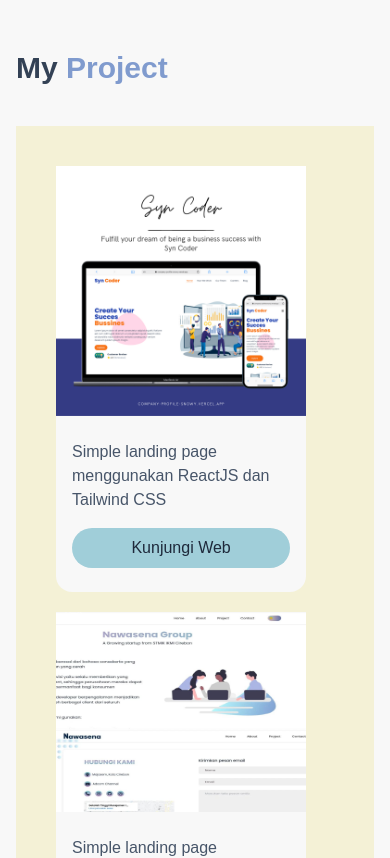
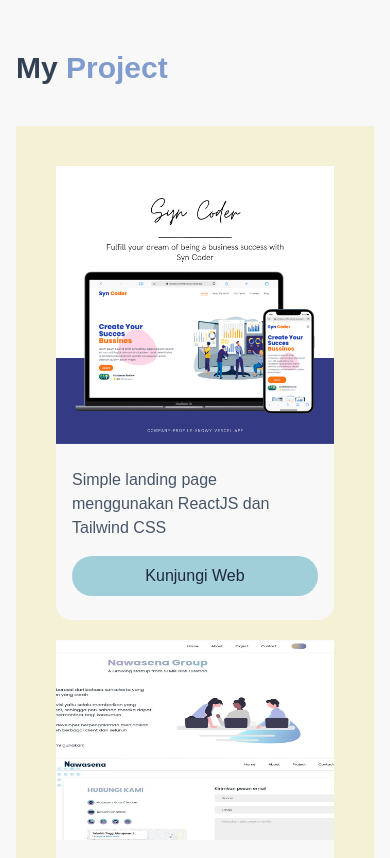
Before and after one commit to syaefulannas45/Portfolio-New-Simple, a React (Create React App) app: page / in a window 390 px wide. Shown: the part 960-1818 px from the top of the page. Built offline with nearby package versions, Linux system fonts and the light colour scheme; what prettier-plugin-tailwindcss would draw is missing.

Commit message:
portfolio

```diff
--- a/src/components/Project.js
+++ b/src/components/Project.js
@@ -8,8 +8,8 @@ const Project = () => {
           <p className="mb-10 lg:text-center text-3xl font-semibold text-slate-700 pt-10 lg:pt-0">
             My <span className="text-pastel-900">Project</span>
           </p>
-          <div className="grid w-full lg:grid-cols-3 lg:gap-3 bg-pastel-1000 py-10 px-10 space-y-5 lg:space-y-0">
-          <div className="flex flex-col items-center justify-center rounded-2xl bg-pastel-600 w-[90%]">
+          <div className="lg:grid w-full lg:grid-cols-3 lg:gap-3 bg-pastel-1000 py-10 px-10 space-y-5 lg:space-y-0 flex flex-col justify-center">
+          <div className="flex flex-col items-center justify-center rounded-2xl bg-pastel-600 lg:w-[90%]">
               <img
                 src="images/project/project-1.png"
                 alt="project"
@@ -24,7 +24,7 @@ const Project = () => {
                 </button>
               </div>
             </div>
-            <div className="flex flex-col items-center justify-center rounded-2xl bg-pastel-600 w-[90%]">
+            <div className="flex flex-col items-center justify-center rounded-2xl bg-pastel-600 lg:w-[90%]">
               <img
                 src="images/project/project-2.jpeg"
                 alt="project"
@@ -39,7 +39,7 @@ const Project = () => {
                 </button>
               </div>
             </div>
-            <div className="flex flex-col items-center justify-center rounded-2xl bg-pastel-600 w-[90%]">
+            <div className="flex flex-col items-center justify-center rounded-2xl bg-pastel-600 lg:w-[90%]">
               <img
                 src="images/project/project-1.png"
                 alt="project"
```
